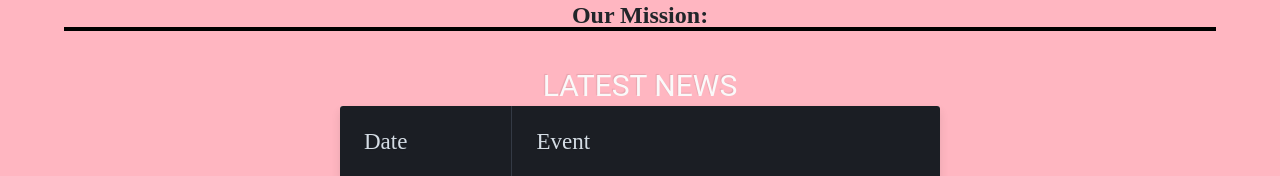
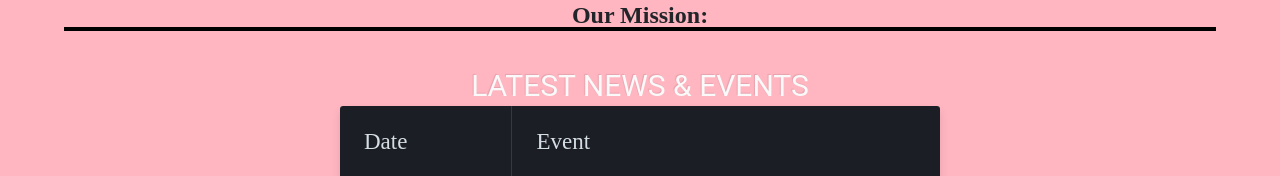
Before and after one commit to Kennethrc2401/Spanish-Honor-Society, a plain HTML site: page index.html in a window 1280 px wide. Shown: the part 651-827 px from the top of the page. Drawn offline with nearby package versions, Linux system fonts and the light colour scheme.

Commit message:
Changed the Latest News heading to Latest News and Events

```diff
--- a/index.html
+++ b/index.html
@@ -161,7 +161,7 @@
 	<div class="latest_news text-center">
 	  <!-- Table: Latest News-->
 	  <div class="table-title">
-		<h3>Latest News</h3>
+		<h3>Latest News & Events</h3>
 		</div>
 		<table class="table-fill">
 		<thead>
```
